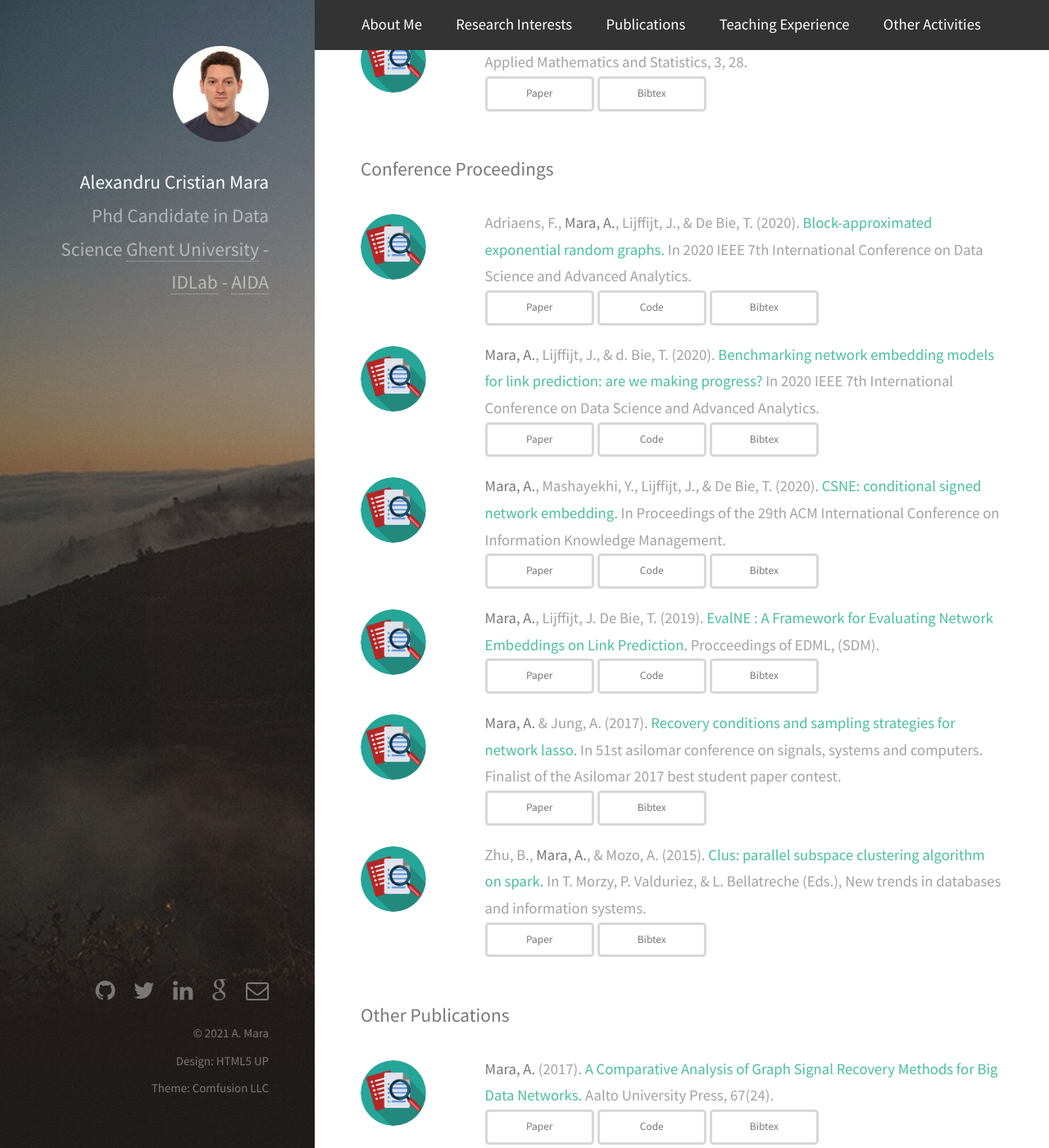
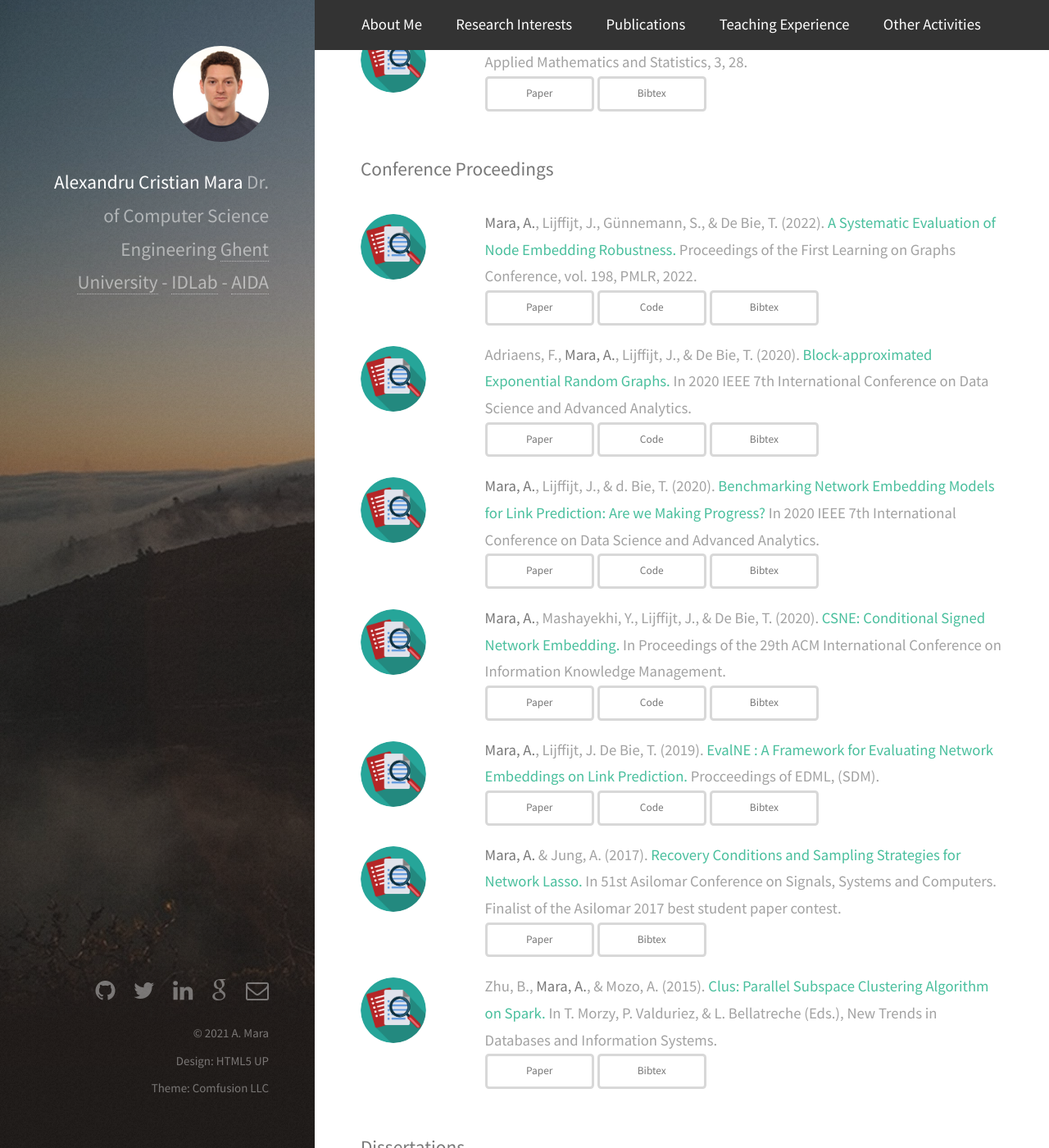
Before and after one commit to Dru-Mara/Dru-Mara.github.io, a Jekyll site: the page built from index.html, in a window 1280 px wide and 1400 px high, scrolled down 1998 px. Shown: the whole window at 82% size. Built offline with Jekyll 4.4.1, drawn with Linux system fonts in a browser that asks for light colours; nearby versions of some CDN libraries; some of the changed text lies outside the part shown.

Commit message:
General update

```diff
--- a/_config.yml
+++ b/_config.yml
@@ -5,7 +5,7 @@
 google_analytics_key: ""
 
 # Default description in social shares for the jekyll-seo-tag gem
-description: Personal website of Alexandru Cristian Mara, Phd Candidate at Ghent University.
+description: Personal website of Dr. Alexandru Cristian Mara.
 
 # Author details for the jekyll-seo-tag gem
 author:
--- a/_data/publications.yml
+++ b/_data/publications.yml
@@ -1,3 +1,36 @@
+- ref: <b>Mara, A.</b>, Lijffijt, J., Günnemann, S., & De Bie, T. (2022). <em>A Systematic Evaluation of Node Embedding Robustness.</em> Proceedings of the First Learning on Graphs Conference, vol. 198, PMLR, 2022.
+  type: conference
+  pic: placeholder.png
+  link: https://biblio.ugent.be/publication/01GK4A5WA8PC517BT1HK79F7RK
+  code: https://github.com/aida-ugent/EvalNE-robustness
+  bibtexid: 13
+  bibtex: |
+   @inproceedings{mara22rob,
+   author       = {{Mara, Alexandru-Cristian and Lijffijt, Jefrey and Günnemann, Stephan and De Bie, Tijl}},
+   booktitle    = {{Proceedings of the First Learning on Graphs Conference}},
+   language     = {{eng}},
+   pages        = {{10}},
+   publisher    = {{Proceedings of Machine Learning Research}},
+   title        = {{A Systematic Evaluation of Node Embedding Robustness}},
+   volume       = {{198}},
+   year         = {{2022}},
+
+- ref: <b>Mara, A.</b> (2023). <em>Accelerating Progress in Network Representation Learning&colon; Systematic Evaluations and New Approaches.</em> Ghent University Press.
+  type: dissertation
+  pic: placeholder.png
+  link: https://biblio.ugent.be/publication/01GQKPN3Q3ZJTC0CHKPR4PXEN2
+  code:
+  bibtexid: 12
+  bibtex: |
+   @phdthesis{Mara2023dissertation,
+   title = {{Accelerating Progress in Network Representation Learning: Systematic Evaluations and New Approaches}},
+   author = {Mara, Alexandru},
+   year = {2023},
+   language = {English},
+   pages = {160},
+   school = {Ghent University. Faculty of Engineering and Architecture},
+   type = {PhD thesis},
+
 - ref: <b>Mara, A.</b>, Lijffijt, J., & De Bie, T. (2022). <em>An Empirical Evaluation of Network Representation Learning Methods.</em> Big Data.
   type: journal
   pic: placeholder.png
@@ -32,7 +65,8 @@
       issn = {100997},
       doi = {10.1016/j.softx.2022.100997},
     }
-- ref: Jung, A., Hero, III, A. O., <b>Mara, A.</b>, Jahromi, S., Heimowitz, A., & Eldar, Y. C. (2019). <em>Semi-supervised learning in network-structured data via total variation minimization.</em> IEEE Transactions on Signal Processing, 67(24), 6256–6269.
+
+- ref: Jung, A., Hero, III, A. O., <b>Mara, A.</b>, Jahromi, S., Heimowitz, A., & Eldar, Y. C. (2019). <em>Semi-supervised Learning in Network-structured Data Via Total Variation Minimization.</em> IEEE Transactions on Signal Processing, 67(24), 6256–6269.
   type: journal
   pic: placeholder.png
   link: https://ieeexplore.ieee.org/document/8902040
@@ -48,7 +82,8 @@
    number={24},
    pages={6256-6269},
    doi={10.1109/TSP.2019.2953593}}
-- ref: Jung, A., Tran, N., & <b>Mara, A.</b> (2018). <em>When is network lasso accurate?</em> Frontiers in Applied Mathematics and Statistics, 3, 28.
+
+- ref: Jung, A., Tran, N., & <b>Mara, A.</b> (2018). <em>When is Network Lasso Accurate?</em> Frontiers in Applied Mathematics and Statistics, 3, 28.
   type: journal
   pic: placeholder.png
   link: https://www.frontiersin.org/articles/10.3389/fams.2017.00028/full
@@ -65,7 +100,8 @@
    URL={https://www.frontiersin.org/article/10.3389/fams.2017.00028},
    DOI={10.3389/fams.2017.00028},
    ISSN={2297-4687}}
-- ref: Adriaens, F., <b>Mara, A.</b>, Lijffijt, J., & De Bie, T. (2020). <em>Block-approximated exponential random graphs.</em> In 2020 IEEE 7th International Conference on Data Science and Advanced Analytics.
+
+- ref: Adriaens, F., <b>Mara, A.</b>, Lijffijt, J., & De Bie, T. (2020). <em>Block-approximated Exponential Random Graphs.</em> In 2020 IEEE 7th International Conference on Data Science and Advanced Analytics.
   type: conference
   pic: placeholder.png
   link: https://arxiv.org/abs/2002.07076
@@ -78,7 +114,8 @@
    journal = {2020 IEEE 7th International Conference on Data Science and Advanced Analytics (DSAA)},
    year = {2020},
    pages = {70-80}}
-- ref: <b>Mara, A.</b>, Lijffijt, J., & d. Bie, T. (2020). <em>Benchmarking network embedding models for link prediction&colon; are we making progress?</em> In 2020 IEEE 7th International Conference on Data Science and Advanced Analytics.
+
+- ref: <b>Mara, A.</b>, Lijffijt, J., & d. Bie, T. (2020). <em>Benchmarking Network Embedding Models for Link Prediction&colon; Are we Making Progress?</em> In 2020 IEEE 7th International Conference on Data Science and Advanced Analytics.
   type: conference
   pic: placeholder.png
   link: https://arxiv.org/abs/2002.11522
@@ -91,7 +128,8 @@
    journal = {2020 IEEE 7th International Conference on Data Science and Advanced Analytics (DSAA)},
    year = {2020},
    pages = {138-147}}
-- ref: <b>Mara, A.</b>, Mashayekhi, Y., Lijffijt, J., & De Bie, T. (2020). <em>CSNE&colon; conditional signed network embedding.</em> In Proceedings of the 29th ACM International Conference on Information Knowledge Management.
+
+- ref: <b>Mara, A.</b>, Mashayekhi, Y., Lijffijt, J., & De Bie, T. (2020). <em>CSNE&colon; Conditional Signed Network Embedding.</em> In Proceedings of the 29th ACM International Conference on Information Knowledge Management.
   type: conference
   pic: placeholder.png
   link: https://arxiv.org/abs/2005.10701
@@ -110,6 +148,7 @@
    pages = {1105–1114},
    numpages = {10},
    series = {CIKM '20}}
+
 - ref: <b>Mara, A.</b>, Lijffijt, J. De Bie, T. (2019). <em>EvalNE &colon; A Framework for Evaluating Network Embeddings on Link Prediction.</em> Procceedings of EDML, (SDM).
   type: conference
   pic: placeholder.png
@@ -118,7 +157,7 @@
   bibtexid: 4
   bibtex: |
    @inproceedings{mara2019evalne,
-   title = {EvalNE : A Framework for Evaluating Network Embeddings on Link Prediction},
+   title = {EvalNE: A Framework for Evaluating Network Embeddings on Link Prediction},
    author = {Mara, Alexandru Cristian and Lijffijt, Jefrey and De Bie, Tijl},
    booktitle = {Proc. of EDML, (SDM)},
    issn = {1613-0073},
@@ -129,7 +168,7 @@
    volume = {2436},
    year = {2019}}
 
-- ref: <b>Mara, A.</b> & Jung, A. (2017). <em>Recovery conditions and sampling strategies for network lasso.</em> In 51st asilomar conference on signals, systems and computers. Finalist of the Asilomar 2017 best student paper contest.
+- ref: <b>Mara, A.</b> & Jung, A. (2017). <em>Recovery Conditions and Sampling Strategies for Network Lasso.</em> In 51st Asilomar Conference on Signals, Systems and Computers. Finalist of the Asilomar 2017 best student paper contest.
   type: conference
   pic: placeholder.png
   link: https://arxiv.org/abs/1709.01402
@@ -143,7 +182,8 @@
    year = {2017},
    pages = {405-409},
    doi = {10.1109/ACSSC.2017.8335369}}
-- ref: Zhu, B., <b>Mara, A.</b>, & Mozo, A. (2015). <em>Clus&colon; parallel subspace clustering algorithm on spark.</em> In T. Morzy, P. Valduriez, & L. Bellatreche (Eds.), New trends in databases and information systems.
+
+- ref: Zhu, B., <b>Mara, A.</b>, & Mozo, A. (2015). <em>Clus&colon; Parallel Subspace Clustering Algorithm on Spark.</em> In T. Morzy, P. Valduriez, & L. Bellatreche (Eds.), New Trends in Databases and Information Systems.
   type: conference
   pic: placeholder.png
   link: https://link.springer.com/chapter/10.1007%2F978-3-319-23201-0_20
@@ -159,8 +199,9 @@
    address = {Cham},
    pages = {175--185},
    isbn = {978-3-319-23201-0}}
+
 - ref: <b>Mara, A.</b> (2017). <em>A Comparative Analysis of Graph Signal Recovery Methods for Big Data Networks.</em> Aalto University Press, 67(24).
-  type: misc
+  type: dissertation
   pic: placeholder.png
   link: https://aaltodoc.aalto.fi/handle/123456789/28567
   code: https://github.com/Dru-Mara/GraphSignalRecovery
--- a/_data/researchtopics.yml
+++ b/_data/researchtopics.yml
@@ -2,5 +2,5 @@
 - name: Dimensionality Reduction
 - name: Graph Semi-supervised Learning
 - name: Big Data Analytics
-- name: Distributed Computation
+- name: Distributed Computing
 - name: Experimental Design & Evaluation
--- a/_includes/about.html
+++ b/_includes/about.html
@@ -2,7 +2,7 @@
 <hr class="bar" />
 <div class="blurb">
 
-<p> Hi! I am Alex Mara, a PhD Candidate at Ghent University. I am part of the Artificial Intelligence and Data Analytics (<a href="https://aida.ugent.be" rel="noopener noreferrer" target="_blank">AIDA</a>) research group led by <a href="http://www.tijldebie.net" rel="noopener noreferrer" target="_blank">Prof. Tijl De Bie</a> and my current research is centered around graphs. More specifically, I work on new vector representations for graph data that allows us to effectively and efficiently perform traditional downstream predictions tasks such as classification and inference. On this page you can find more information about me, my research interests, publications and other activities. </p>
+<p> Hi! I am Alex Mara, a recently graduated Doctor of Computer Science Engineering. Until recently, I was part of the Artificial Intelligence and Data Analytics (<a href="https://aida.ugent.be" rel="noopener noreferrer" target="_blank">AIDA</a>) research group led by <a href="http://www.tijldebie.net" rel="noopener noreferrer" target="_blank">Prof. Tijl De Bie</a> at Ghent University. My research was centered around graphs. More specifically, on new vector representations for graph data that allow us to effectively and efficiently perform traditional downstream predictions tasks such as classification and inference. On this page, you can find more information about me, my research interests, publications and other activities. </p>
 
 <img src="/images/nw_embedding.png" class="img-centered" alt="" style="max-width: 60%; height: auto;">
 
--- a/_includes/publications.html
+++ b/_includes/publications.html
@@ -67,12 +67,12 @@
     <br>
 
     <div class="cd-timeline-header">
-        <h3 id="conference">Other Publications</h3>
+        <h3 id="conference">Dissertations</h3>
     </div>
     <br/>
     <div class="blurb">
     {% for pub in site.data.publications %}
-    {% if pub.type == 'misc' %}
+    {% if pub.type == 'dissertation' %}
     <div class="row">
     	<div class="split left">
     	<img src="images/{{ pub.pic }}" class="paperimg" alt="">
--- a/_layouts/default.html
+++ b/_layouts/default.html
@@ -25,7 +25,7 @@
     <header id="header">
         <a href="{{ site.url }}" class="image avatar"><img class="editable" src="/images/avatar.jpg" alt="{{ site.author.name }}"></a>
         <h1 class="editable"><strong>Alexandru Cristian Mara</strong><br>
-      		Phd Candidate in Data Science<br>
+      		Dr. of Computer Science Engineering<br>
 		<a href="https://www.ugent.be/en" rel="noopener noreferrer" target="_blank">Ghent University</a> - <a href="https://www.ugent.be/ea/idlab/en" rel="noopener noreferrer" target="_blank">IDLab</a> - <a href="https://aida.ugent.be" rel="noopener noreferrer" target="_blank">AIDA</a><br>
       	</h1>
     </header>
```
Also changed, not shown: README.md, 1 other file.
